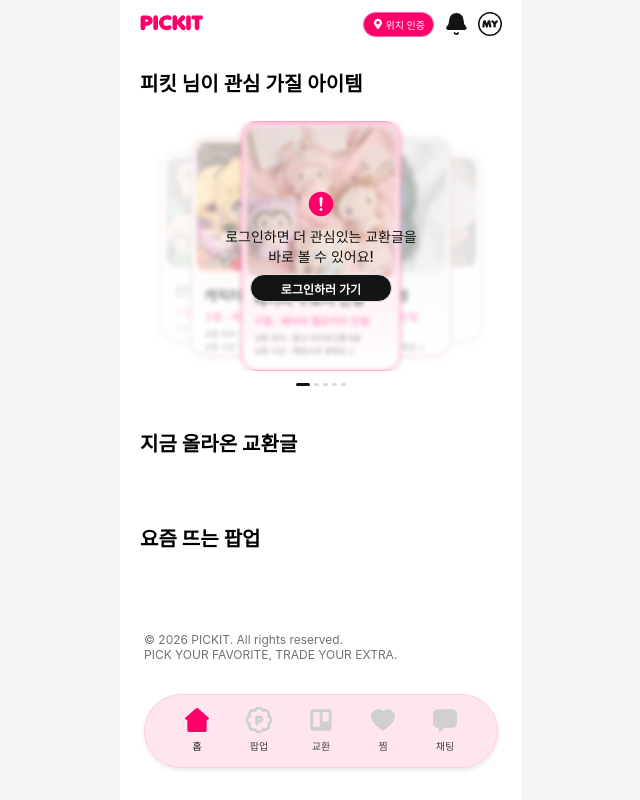
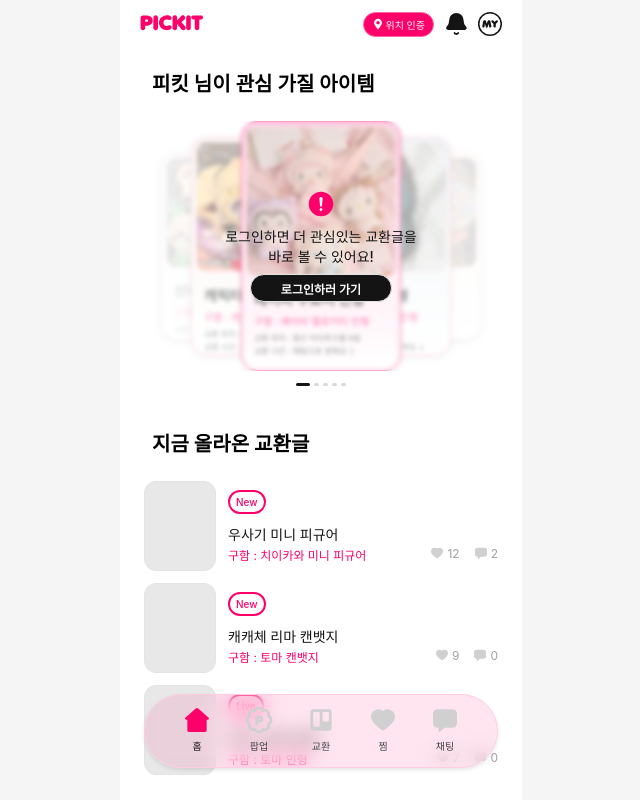
Before and after one commit to line4thon-team22/pickit-frontend, a React (Vite) app: page / in a window 1280 px wide. Shown: the whole page, without its empty margins (319-959 px from the left). Built offline with nearby package versions, Linux system fonts and the light colour scheme; a web font is replaced by a local one.

Commit message:
:sparkles: Feat: 교환 카드 배치

```diff
--- a/src/pages/home/HomePage.jsx
+++ b/src/pages/home/HomePage.jsx
@@ -2,6 +2,7 @@ import { useNavigate } from "react-router-dom";
 import styled from "styled-components";
 import Header from "../../components/header/Header";
 import RecommendBanner from "../../components/area/RecommendBanner";
+import ExchangeCard from "../../components/card/ExchangeCard";
 
 import product1 from "../../assets/images/product/recommend1.png";
 import product2 from "../../assets/images/product/recommend2.png";
@@ -52,6 +53,33 @@ const products = [
   },
 ];
 
+const exchanges = [
+  {
+    id: 1,
+    title: "우사기 미니 피규어",
+    want: "치이카와 미니 피규어",
+    likes: 12,
+    comments: 2,
+    status: "new",
+  },
+  {
+    id: 2,
+    title: "캐캐체 리마 캔뱃지",
+    want: "토마 캔뱃지",
+    likes: 9,
+    comments: 0,
+    status: "new",
+  },
+  {
+    id: 3,
+    title: "아무, 세라 인형",
+    want: "토마 인형",
+    likes: 7,
+    comments: 0,
+    status: "live",
+  },
+];
+
 // TODO: 홈 화면 구현 전 빈 페이지
 export default function HomePage() {
   const navigate = useNavigate();
@@ -76,7 +104,18 @@ export default function HomePage() {
         <Section>
           <SectionTitle>지금 올라온 교환글</SectionTitle>
 
-          <ExchangeList>{/* 교환글 카드 */}</ExchangeList>
+          <ExchangeList>
+            {exchanges.map((exchange) => (
+              <ExchangeCard
+                key={exchange.id}
+                title={exchange.title}
+                want={exchange.want}
+                status={exchange.status}
+                likes={exchange.likes}
+                comments={exchange.comments}
+              />
+            ))}
+          </ExchangeList>
         </Section>
 
         <Section>
@@ -107,6 +146,7 @@ const SectionTitle = styled.h2`
   font-size: 20px;
   font-weight: 600;
   color: #000;
+  padding: 0 12px;
 `;
 
 const RecommendArea = styled.div`
```
